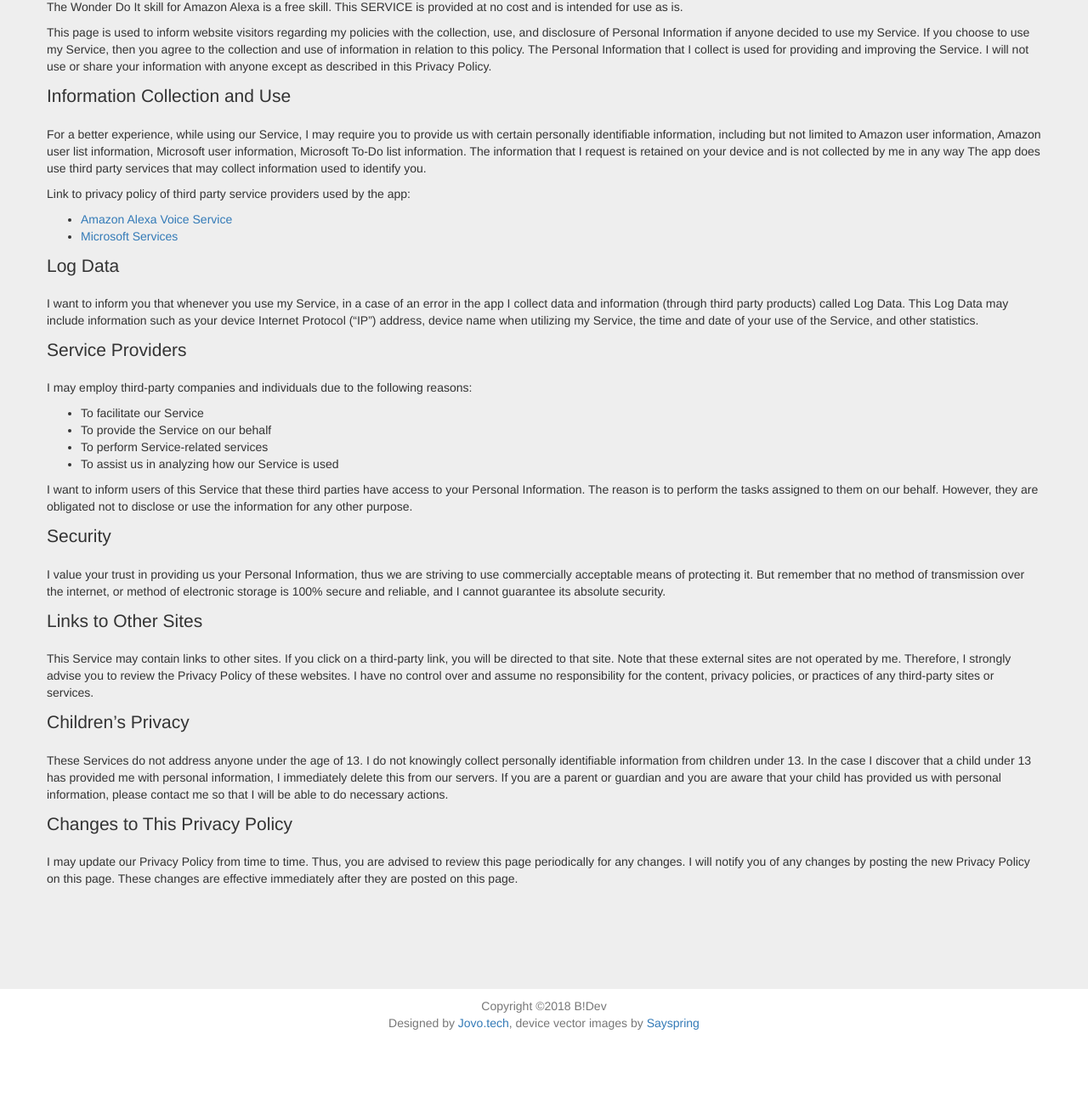
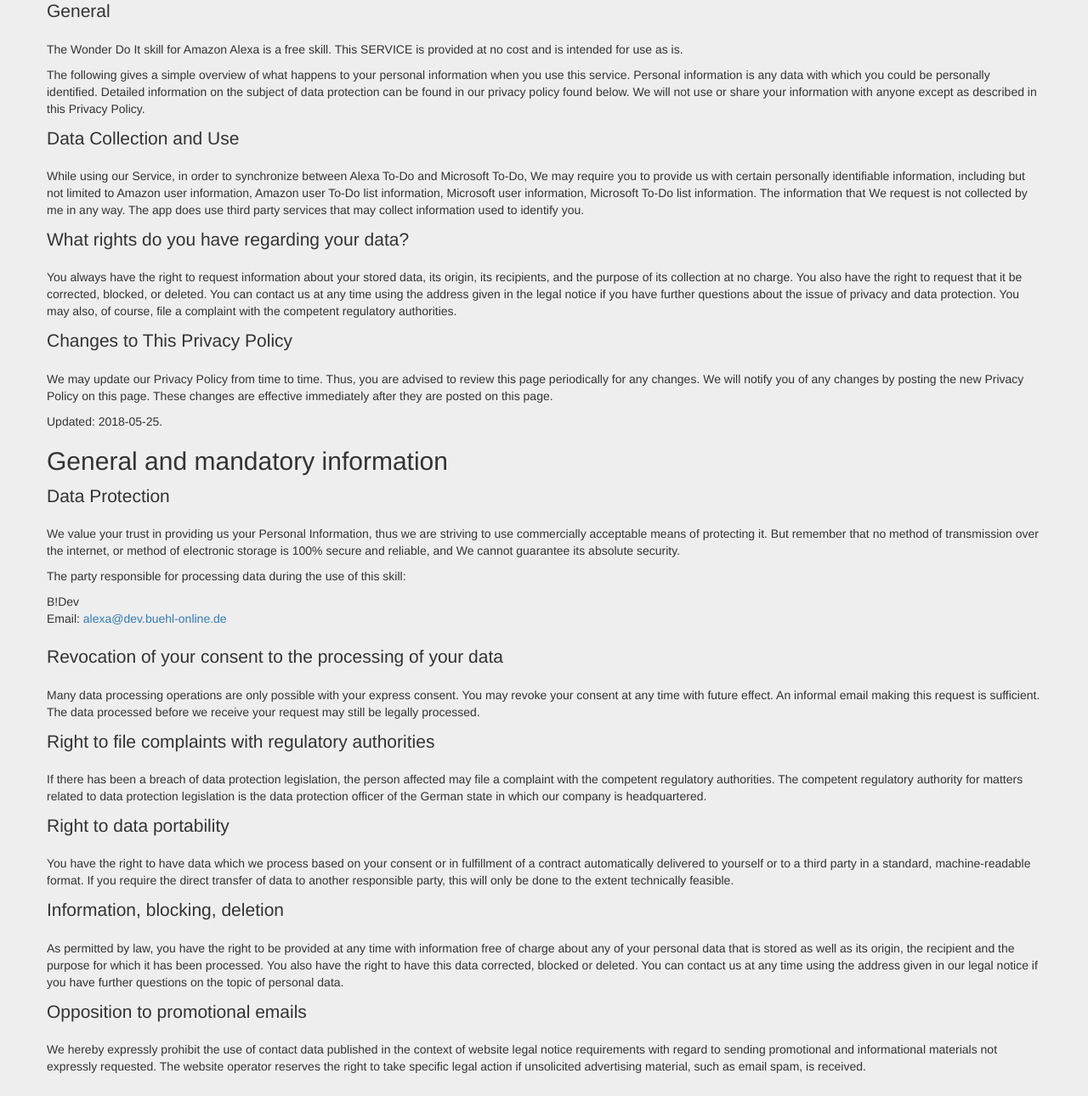
Before and after one commit to jensbuehl/alexa-wonder-do-it, a plain HTML site: page html/privacy.html in a window 1280 px wide. Shown: the part 409-1699 px from the top of the page at 85% size. Before the commit the page ends 1643 px from the top, so only its background shows below. Drawn offline with nearby package versions, Linux system fonts and the light colour scheme.

Commit message:
Updated privacy.html to be compliant with DSGVO

```diff
--- a/html/privacy.html
+++ b/html/privacy.html
@@ -61,42 +61,70 @@
       <div class="container">
         <div class="row text-left">
           <div class="heading">
-            <h2>Privacy Policy</h2>
-			<p>The Wonder Do It skill for Amazon Alexa is a free skill. This SERVICE is provided at no cost and is intended for use as is. </p>
-			<p>This page is used to inform website visitors regarding my policies with the collection, use, and disclosure of Personal Information if anyone decided to use my Service. If you choose to use my Service, then you agree to the collection and use of information in relation to this policy. The Personal Information that I collect is used for providing and improving the Service. I will not use or share your information with anyone except as described in this Privacy Policy. </p>
+            <h2>An overview of data protection</h2>
+            <p class="lead">General</p>
+            <p>The Wonder Do It skill for Amazon Alexa is a free skill. This SERVICE is provided at no cost and is intended for use as is. </p>
+            <p>The following gives a simple overview of what happens to your personal information when you use this service. Personal information is any data with which you could be personally identified. Detailed information on the subject of data protection can be found in our privacy policy found below. We will not use or share your information with anyone except as described in this Privacy Policy.</p>
 
-			<p class="lead">Information Collection and Use</p>
-			<p>For a better experience, while using our Service, I may require you to provide us with certain personally identifiable information, including but not limited to Amazon user information, Amazon user list information, Microsoft user information, Microsoft To-Do list information. The information that I request is retained on your device and is not collected by me in any way
-The app does use third party services that may collect information used to identify you.</p>
-			<p>Link to privacy policy of third party service providers used by the app:</p>
-			<ul>
-				<li><a href="https://developer.amazon.com/public/solutions/alexa/alexa-voice-service/support/terms-and-agreements">Amazon Alexa Voice Service</a></li>
-				<li><a href="https://privacy.microsoft.com">Microsoft Services</a></li>
-			</ul>
-			<p class="lead">Log Data</p>
-			<p>I want to inform you that whenever you use my Service, in a case of an error in the app I collect data and information (through third party products) called Log Data. This Log Data may include information such as your device Internet Protocol (“IP”) address, device name when utilizing my Service, the time and date of your use of the Service, and other statistics. </p>
+			      <p class="lead">Data Collection and Use</p>
+			      <p>While using our Service, in order to synchronize between Alexa To-Do and Microsoft To-Do, We may require you to provide us with certain personally identifiable information, including but not limited to Amazon user information, Amazon user To-Do list information, Microsoft user information, Microsoft To-Do list information. The information that We request is not collected by me in any way. The app does use third party services that may collect information used to identify you.</p>
 
-		    <p class="lead">Service Providers</p>
-			<p>I may employ third-party companies and individuals due to the following reasons:</p>
-			<ul>
-				<li>To facilitate our Service</li>
-				<li>To provide the Service on our behalf</li>
-				<li>To perform Service-related services</li>
-				<li>To assist us in analyzing how our Service is used</li>
-			</ul>
-			<p>I want to inform users of this Service that these third parties have access to your Personal Information. The reason is to perform the tasks assigned to them on our behalf. However, they are obligated not to disclose or use the information for any other purpose. </p>
+            <p class="lead">What rights do you have regarding your data? </p>
+            <p>You always have the right to request information about your stored data, its origin, its recipients, and the purpose of its collection at no charge. You also have the right to request that it be corrected, blocked, or deleted. You can contact us at any time using the address given in the legal notice if you have further questions about the issue of privacy and data protection. You may also, of course, file a complaint with the competent regulatory authorities.</p>
 
-			<p class="lead">Security</p>
-			<p>I value your trust in providing us your Personal Information, thus we are striving to use commercially acceptable means of protecting it. But remember that no method of transmission over the internet, or method of electronic storage is 100% secure and reliable, and I cannot guarantee its absolute security. </p>
+            <p class="lead">Changes to This Privacy Policy</p>
+            <p>We may update our Privacy Policy from time to time. Thus, you are advised to review this page periodically for any changes. We will notify you of any changes by posting the new Privacy Policy on this page. These changes are effective immediately after they are posted on this page.</p>
+            <p>Updated: 2018-05-25.</p>
 
-			<p class="lead">Links to Other Sites</p>
-			<p>This Service may contain links to other sites. If you click on a third-party link, you will be directed to that site. Note that these external sites are not operated by me. Therefore, I strongly advise you to review the Privacy Policy of these websites. I have no control over and assume no responsibility for the content, privacy policies, or practices of any third-party sites or services. </p>
+            <h2>General and mandatory information</h2>
+            <p class="lead">Data Protection</p>
+            <p>We value your trust in providing us your Personal Information, thus we are striving to use commercially acceptable means of protecting it. But remember that no method of transmission over the internet, or method of electronic storage is 100% secure and reliable, and We cannot guarantee its absolute security.</p>
 
-			<p class="lead">Children’s Privacy</p>
-			<p>These Services do not address anyone under the age of 13. I do not knowingly collect personally identifiable information from children under 13. In the case I discover that a child under 13 has provided me with personal information, I immediately delete this from our servers. If you are a parent or guardian and you are aware that your child has provided us with personal information, please contact me so that I will be able to do necessary actions. </p>
+            <p>The party responsible for processing data during the use of this skill: </p>
+            B!Dev<br>
+            Email: <a href="mailto:alexa@dev.buehl-online.de">alexa@dev.buehl-online.de</a><br>
+            <br>
 
-			<p class="lead">Changes to This Privacy Policy</p>
-			<p>I may update our Privacy Policy from time to time. Thus, you are advised to review this page periodically for any changes. I will notify you of any changes by posting the new Privacy Policy on this page. These changes are effective immediately after they are posted on this page. </p>
+            <p class="lead">Revocation of your consent to the processing of your data</p>
+            <p>Many data processing operations are only possible with your express consent. You may revoke your consent at any time with future effect. An informal email making this request is sufficient. The data processed before we receive your request may still be legally processed.</p>
+
+            <p class="lead">Right to file complaints with regulatory authorities</p>
+            <p>If there has been a breach of data protection legislation, the person affected may file a complaint with the competent regulatory authorities. The competent regulatory authority for matters related to data protection legislation is the data protection officer of the German state in which our company is headquartered.</p>
+
+            <p class="lead">Right to data portability</p>
+            <p>You have the right to have data which we process based on your consent or in fulfillment of a contract automatically delivered to yourself or to a third party in a standard, machine-readable format. If you require the direct transfer of data to another responsible party, this will only be done to the extent technically feasible. </p>
+
+            <p class="lead">Information, blocking, deletion</p>
+            <p>As permitted by law, you have the right to be provided at any time with information free of charge about any of your personal data that is stored as well as its origin, the recipient and the purpose for which it has been processed. You also have the right to have this data corrected, blocked or deleted. You can contact us at any time using the address given in our legal notice if you have further questions on the topic of personal data. </p>
+
+            <p class="lead">Opposition to promotional emails</p>
+            <p>We hereby expressly prohibit the use of contact data published in the context of website legal notice requirements with regard to sending promotional and informational materials not expressly requested. The website operator reserves the right to take specific legal action if unsolicited advertising material, such as email spam, is received. </p>
+
+            <h2>Data Collection</h2>
+		        <p class="lead">Third party service providers</p>
+            <p>We may employ third-party companies and individuals due to the following reasons:</p>
+            <ul>
+              <li>To facilitate our Service</li>
+              <li>To provide the Service on our behalf</li>
+              <li>To perform Service-related services</li>
+              <li>To assist us in analyzing how our Service is used</li>
+            </ul>
+            <p>We want to inform users of this Service that these third parties have access to your Personal Information. The reason is to perform the tasks assigned to them on our behalf. However, they are obligated not to disclose or use the information for any other purpose.</p>
+            <p>Additional information about the third party services can be found here:</p>
+            <ul>
+              <li><a href="https://developer.amazon.com/public/solutions/alexa/alexa-voice-service/support/terms-and-agreements">Amazon Alexa Voice Service</a></li>
+              <li><a href="https://privacy.microsoft.com">Microsoft Services</a></li>
+            </ul>
+
+            <p class="lead">Contact via Email</p>
+            <p>Should you send us questions via EMail, we will collect the data entered on the form, including the contact details you provide, to answer your question and any follow-up questions. We do not share this information without your permission.</p>
+            <p>We will, therefore, process any data you enter onto the contact form only with your consent per Art. 6 (1)(a) DSGVO. You may revoke your consent at any time. An informal email making this request is sufficient. The data processed before we receive your request may still be legally processed. </p>
+            <p>We will retain the data you provide on the contact form until you request its deletion, revoke your consent for its storage, or the purpose for its storage no longer pertains (e.g. after fulfilling your request). Any mandatory statutory provisions, especially those regarding mandatory data retention periods, remain unaffected by this provision.</p>
+
+            <p class="lead">Server log files</p>
+            <p>Log data is collected to ensure the proper functioning of the service. This means that whenever you use my Service, in a case of an error in the app We collect data and information (through third party products) called Log Data. This Log Data may include information such as the time and date of your use of the Service, and other statistics.
+              These data will not be combined with data from other sources.</p>
+            <p>The basis for data processing is Art. 6 (1) (f) DSGVO, which allows the processing of data to fulfill a contract or for measures preliminary to a contract.</p>
 		  </div>
         </div>
       </div>
```
